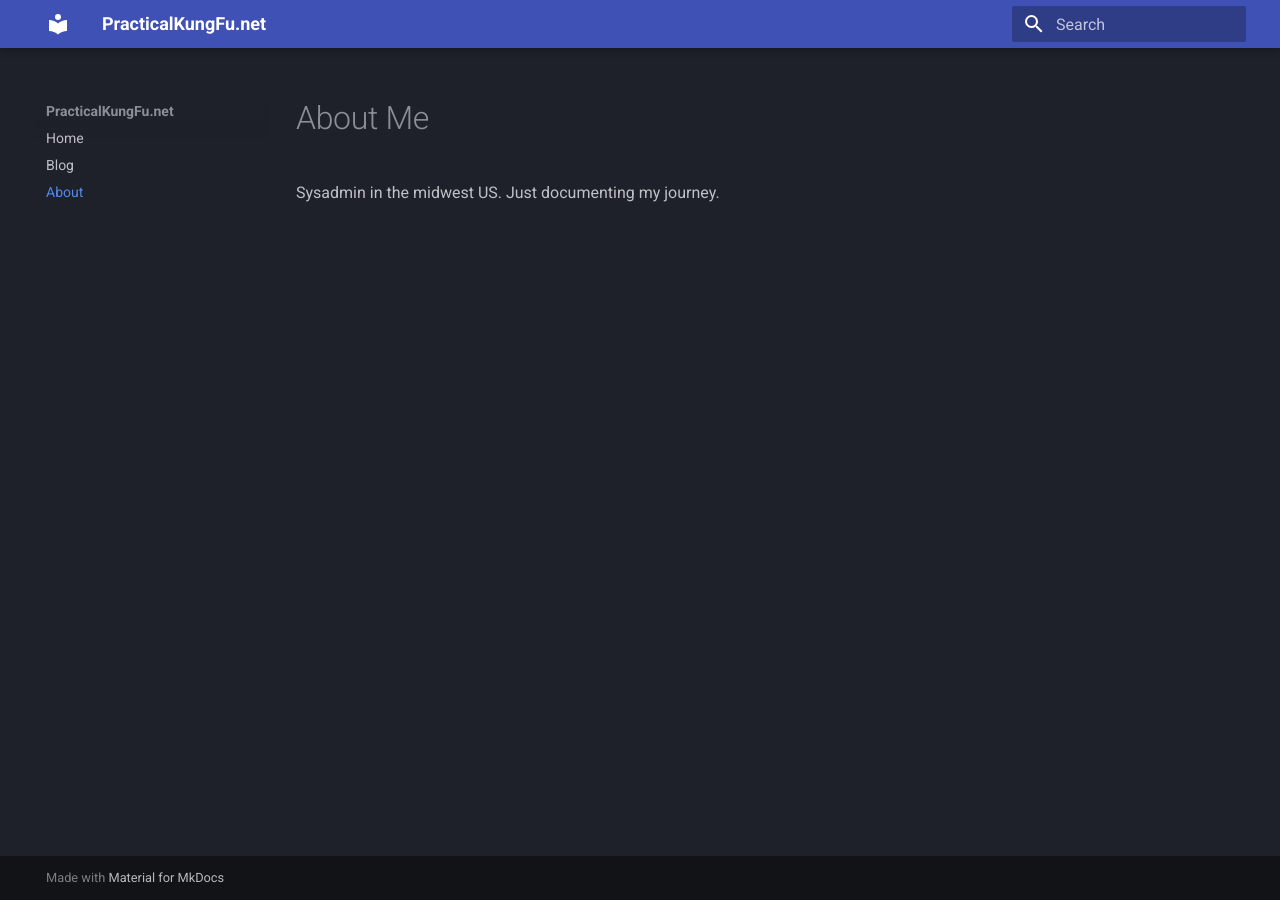
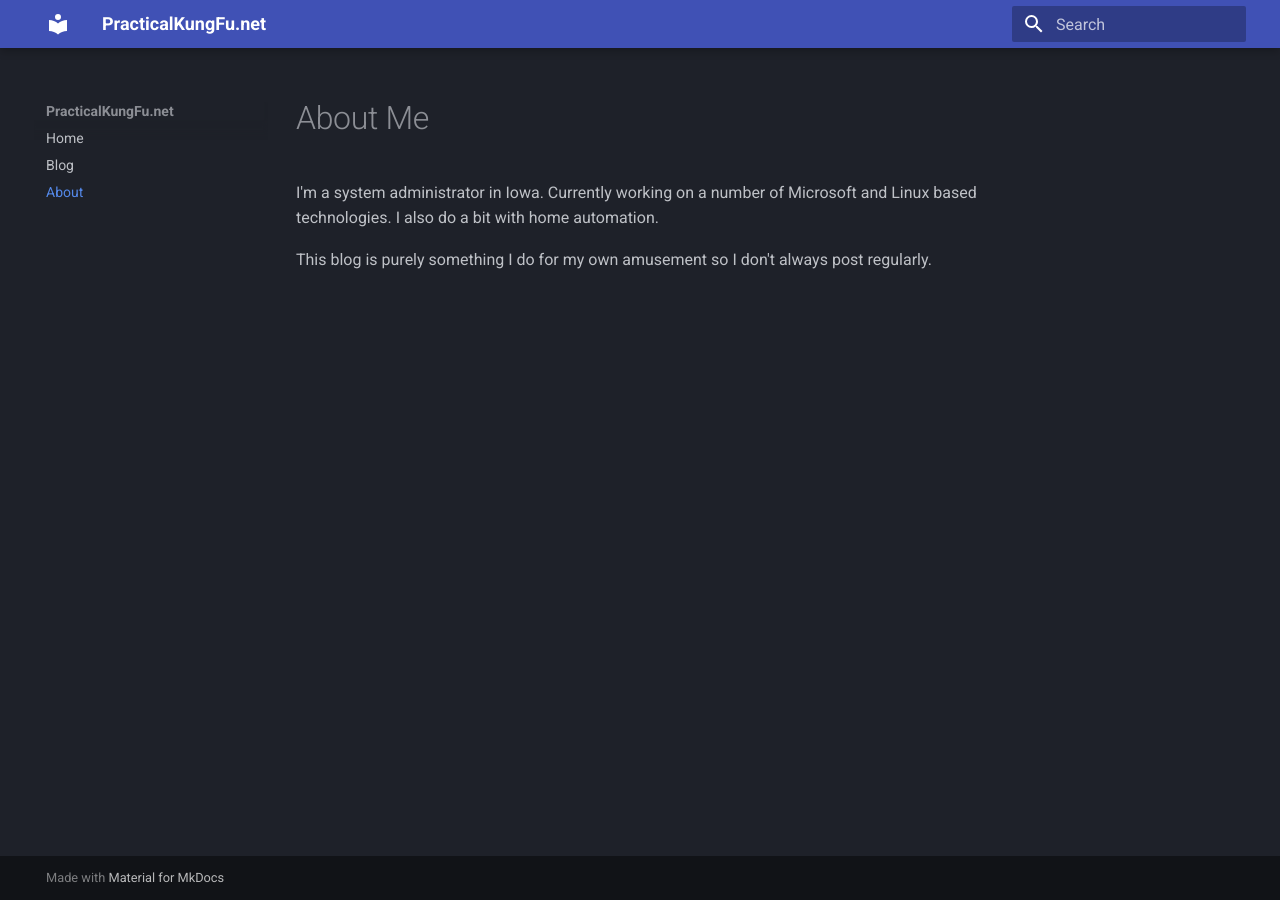
Before and after one commit to PracticalKungFu/practicalkungfu.github.io, an MkDocs documentation site: the page built from docs/about.md, in a window 1280 px wide. Built offline with MkDocs 1.6.1 and Material for MkDocs 9.7.7, drawn with Linux system fonts in a browser that asks for light colours.

Commit message:
updated about

```diff
--- a/docs/about.md
+++ b/docs/about.md
@@ -1,2 +1,4 @@
 # About Me
-Sysadmin in the midwest US. Just documenting my journey.
+I'm a system administrator in Iowa. Currently working on a number of Microsoft and Linux based technologies. I also do a bit with home automation.
+
+This blog is purely something I do for my own amusement so I don't always post regularly.
```
